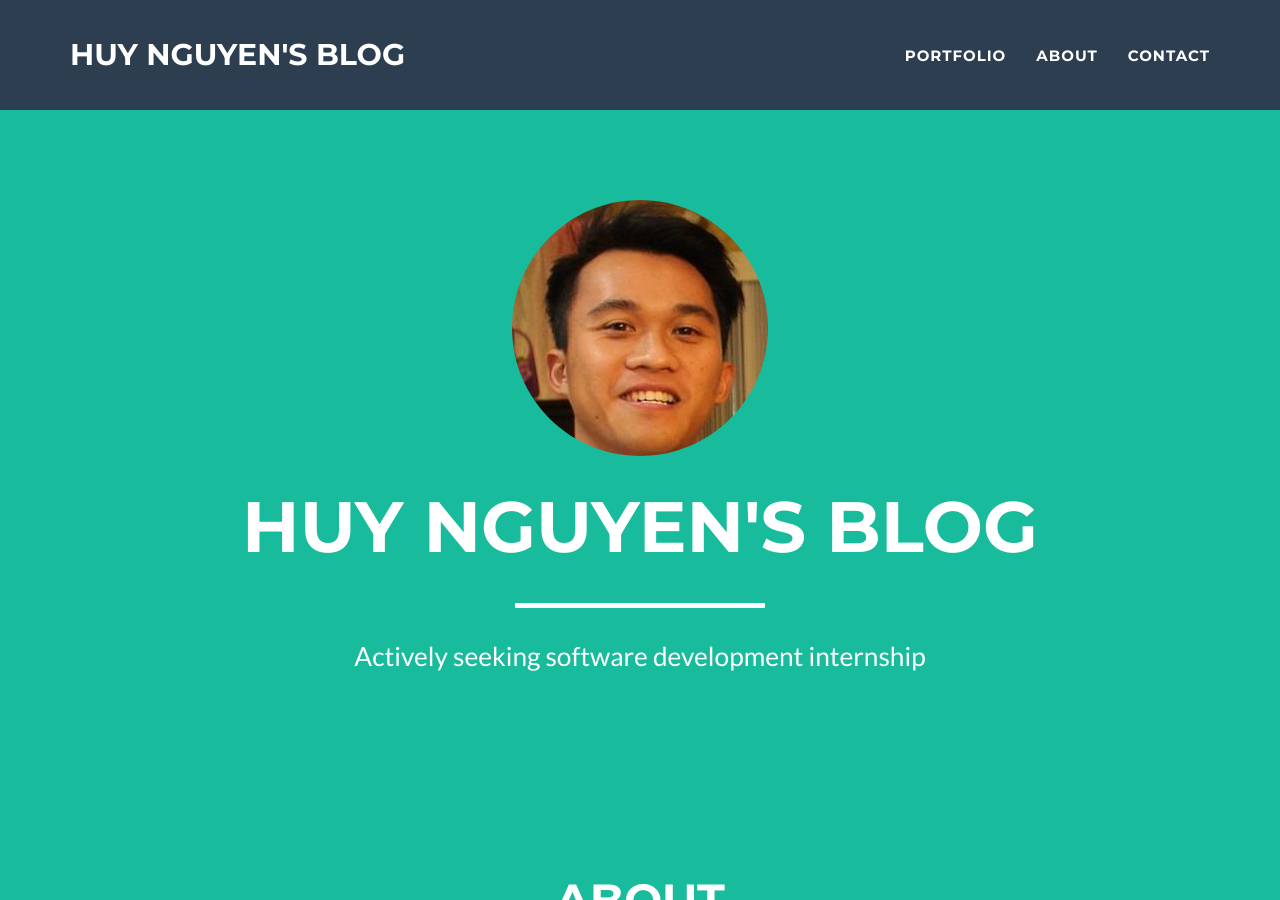
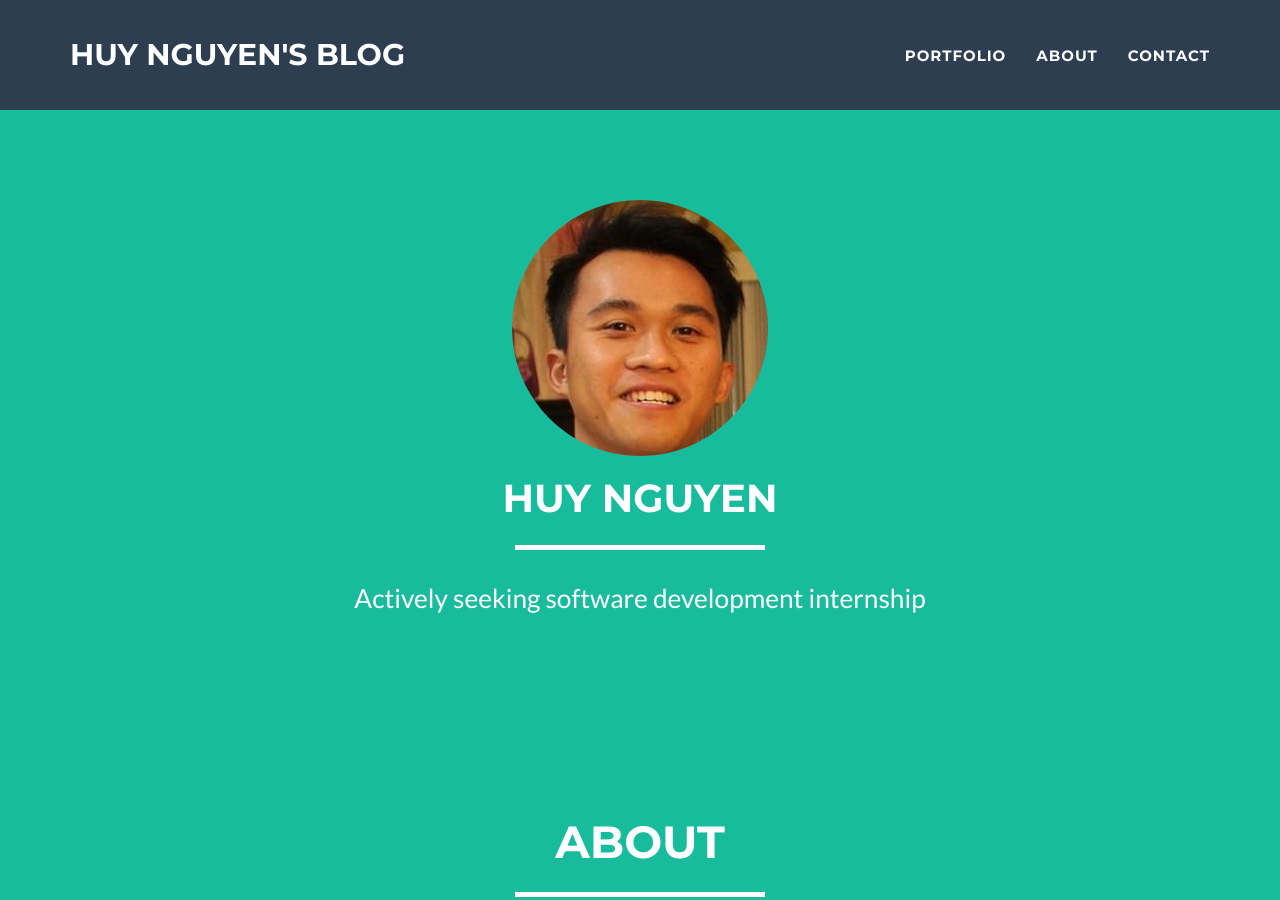
Before and after one commit to huynguyen2412/huynguyen2412.github.io, a Jekyll site: the page built from index.html, in a window 1280 px wide and 900 px high. Built offline with Jekyll 4.4.1, drawn with Linux system fonts in a browser that asks for light colours.

Commit message:
update header

```diff
--- a/_includes/header.html
+++ b/_includes/header.html
@@ -5,8 +5,9 @@
                 <div class="col-lg-12">
                     <img class="img-responsive" src="img/profile.png" alt="">
                     <div class="intro-text">
-                        <span class="name">{{ site.title }}</span>
-                        <hr class="star-light">
+<!--                         <span class="name">{{ site.title }}</span>
+ -->                     <h1> Huy Nguyen </h1>
+                         <hr class="star-light">
                         <span class="skills">{{ site.skills }}</span>
                     </div>
                 </div>
```
